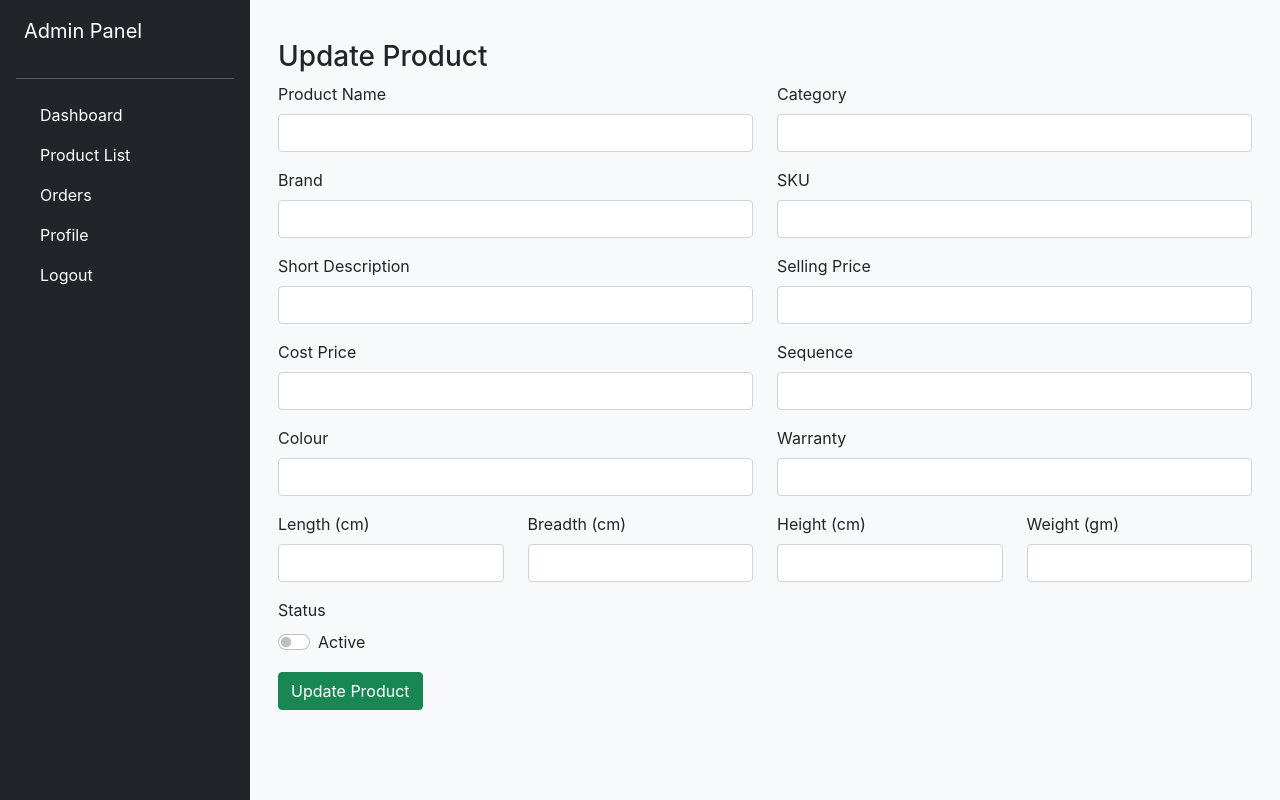
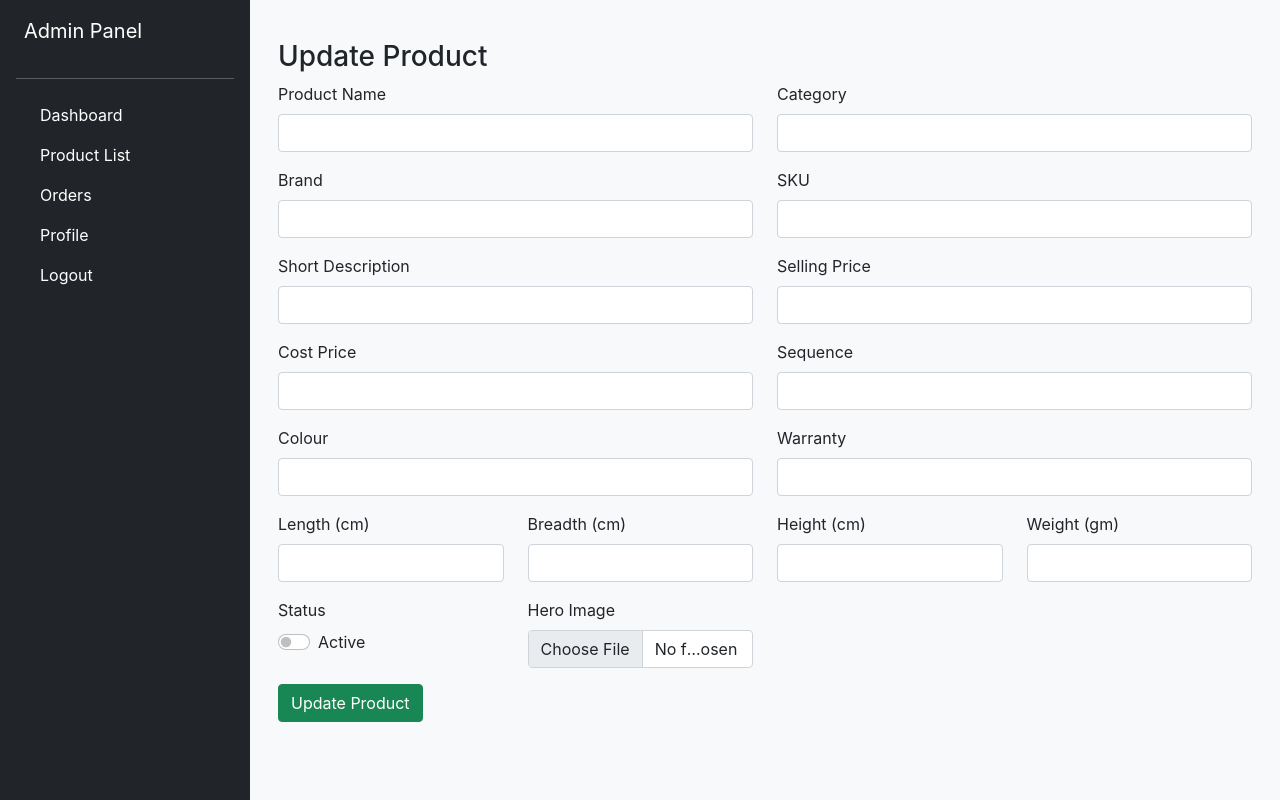
Before and after one commit to Oasis777999/Shop-Advait-Admin, a React (Create React App) app: page /updateproduct/1 in a window 1280 px wide. Built offline with nearby package versions, Linux system fonts and the light colour scheme; no server answers; sample sign-in values are in the browser's storage.

Commit message:
Added the update Image section

```diff
--- a/src/Components/UpdateProduct.js
+++ b/src/Components/UpdateProduct.js
@@ -1,28 +1,34 @@
-import React, { useEffect, useState } from 'react';
-import { useParams, useNavigate } from 'react-router-dom';
-import api from '../apis/api';
+import React, { useEffect, useState } from "react";
+import { useParams, useNavigate } from "react-router-dom";
+import api from "../apis/api";
 
 const UpdateProduct = () => {
   const { id } = useParams();
   const navigate = useNavigate();
 
-  const [formData, setFormData] = useState({
-    name: '',
-    category: '',
-    brand: '',
-    sku: '',
-    shortDesc: '',
+  let [formData, setFormData] = useState({
+    name: "",
+    category: "",
+    brand: "",
+    sku: "",
+    shortDesc: "",
     status: false,
-    sellPrice: '',
-    costPrice: '',
-    sequence: '',
-    length: '',
-    breadth: '',
-    height: '',
-    weight: '',
-    colour: '',
-    warranty: '',
+    sellPrice: "",
+    costPrice: "",
+    sequence: "",
+    length: "",
+    breadth: "",
+    height: "",
+    weight: "",
+    colour: "",
+    warranty: "",
+    heroImage: "",
   });
+
+  console.log(formData.heroImage);
+
+
+  const [heroImage, setHeroImage] = useState("");
 
   // Fetch product by ID on component mount
   useEffect(() => {
@@ -31,8 +37,8 @@ const UpdateProduct = () => {
         const res = await api.get(`/api/product/${id}`);
         setFormData(res.data);
       } catch (err) {
-        console.error('Error fetching product:', err);
-        alert('Failed to load product details');
+        console.error("Error fetching product:", err);
+        alert("Failed to load product details");
       }
     };
 
@@ -41,20 +47,46 @@ const UpdateProduct = () => {
 
   const handleChange = (e) => {
     const { name, value, type, checked } = e.target;
-    const newValue = type === 'checkbox' ? checked : value;
+    const newValue = type === "checkbox" ? checked : value;
     setFormData({ ...formData, [name]: newValue });
   };
+
+  function converToBase64HeroImage(e) {
+    const file = e.target.files[0];
+    if (!file) return;
+    const maxSize = 200 * 1024;
+
+    if (file.size > maxSize) {
+      alert("File size must be less than or equal to 200 KB.");
+      setHeroImage("");
+      return;
+    }
+    var reader = new FileReader();
+    reader.readAsDataURL(file);
+    reader.onload = () => {
+      setHeroImage(reader.result);
+    };
+    reader.onerror = (error) => {
+      console.log("Error : ", error);
+    };
+  }
 
   const handleSubmit = async (e) => {
     e.preventDefault();
 
+    // Add hero Image in the form Data section
+    formData = {
+      ...formData,
+      heroImage,
+    };
+
     try {
       await api.put(`/api/product/update/${id}`, formData);
-      alert('Product updated successfully');
-      navigate('/productlist'); // or wherever your list page is
+      alert("Product updated successfully");
+      navigate("/productlist"); // or wherever your list page is
     } catch (err) {
-      console.error('Update product error:', err);
-      alert('Failed to update product');
+      console.error("Update product error:", err);
+      alert("Failed to update product");
     }
   };
 
@@ -64,16 +96,16 @@ const UpdateProduct = () => {
       <form onSubmit={handleSubmit}>
         <div className="row">
           {[
-            ['name', 'Product Name'],
-            ['category', 'Category'],
-            ['brand', 'Brand'],
-            ['sku', 'SKU'],
-            ['shortDesc', 'Short Description'],
-            ['sellPrice', 'Selling Price'],
-            ['costPrice', 'Cost Price'],
-            ['sequence', 'Sequence'],
-            ['colour', 'Colour'],
-            ['warranty', 'Warranty']
+            ["name", "Product Name"],
+            ["category", "Category"],
+            ["brand", "Brand"],
+            ["sku", "SKU"],
+            ["shortDesc", "Short Description"],
+            ["sellPrice", "Selling Price"],
+            ["costPrice", "Cost Price"],
+            ["sequence", "Sequence"],
+            ["colour", "Colour"],
+            ["warranty", "Warranty"],
           ].map(([key, label]) => (
             <div className="col-md-6 mb-3" key={key}>
               <label className="form-label">{label}</label>
@@ -88,10 +120,10 @@ const UpdateProduct = () => {
           ))}
 
           {[
-            ['length', 'Length (cm)'],
-            ['breadth', 'Breadth (cm)'],
-            ['height', 'Height (cm)'],
-            ['weight', 'Weight (gm)']
+            ["length", "Length (cm)"],
+            ["breadth", "Breadth (cm)"],
+            ["height", "Height (cm)"],
+            ["weight", "Weight (gm)"],
           ].map(([key, label]) => (
             <div className="col-md-3 mb-3" key={key}>
               <label className="form-label">{label}</label>
@@ -118,9 +150,33 @@ const UpdateProduct = () => {
               <label className="form-check-label">Active</label>
             </div>
           </div>
+
+          <div className="col-md-3 mb-3">
+            <label className="form-label d-block">Hero Image</label>
+            <input
+              type="file"
+              className="form-control"
+              name="heroImage"
+              accept="image/*"
+              onChange={converToBase64HeroImage}
+              required
+            />
+            {formData.heroImage && (
+              <img
+                src={formData.heroImage}
+                alt="Hero Image"
+                className="mt-2 rounded shadow-sm border"
+                height={100}
+                width={100}
+                style={{ objectFit: "cover" }}
+              />
+            )}
+          </div>
         </div>
 
-        <button type="submit" className="btn btn-success">Update Product</button>
+        <button type="submit" className="btn btn-success">
+          Update Product
+        </button>
       </form>
     </div>
   );
```
